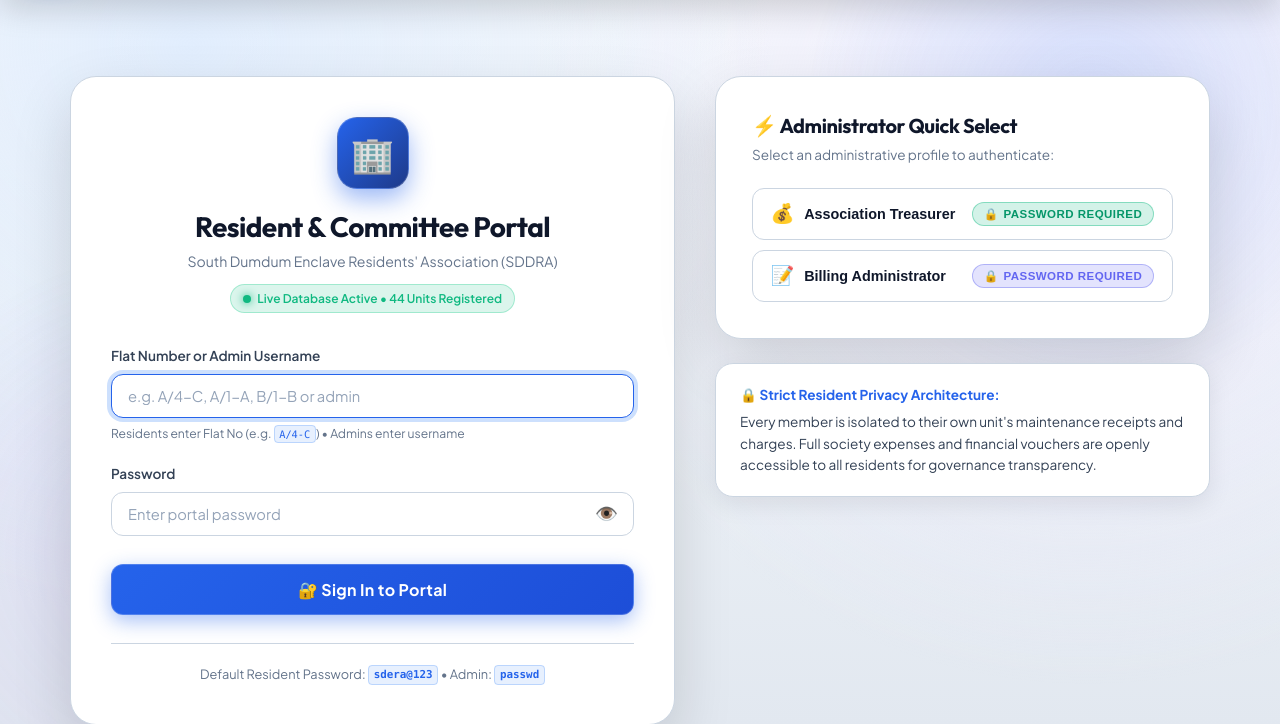
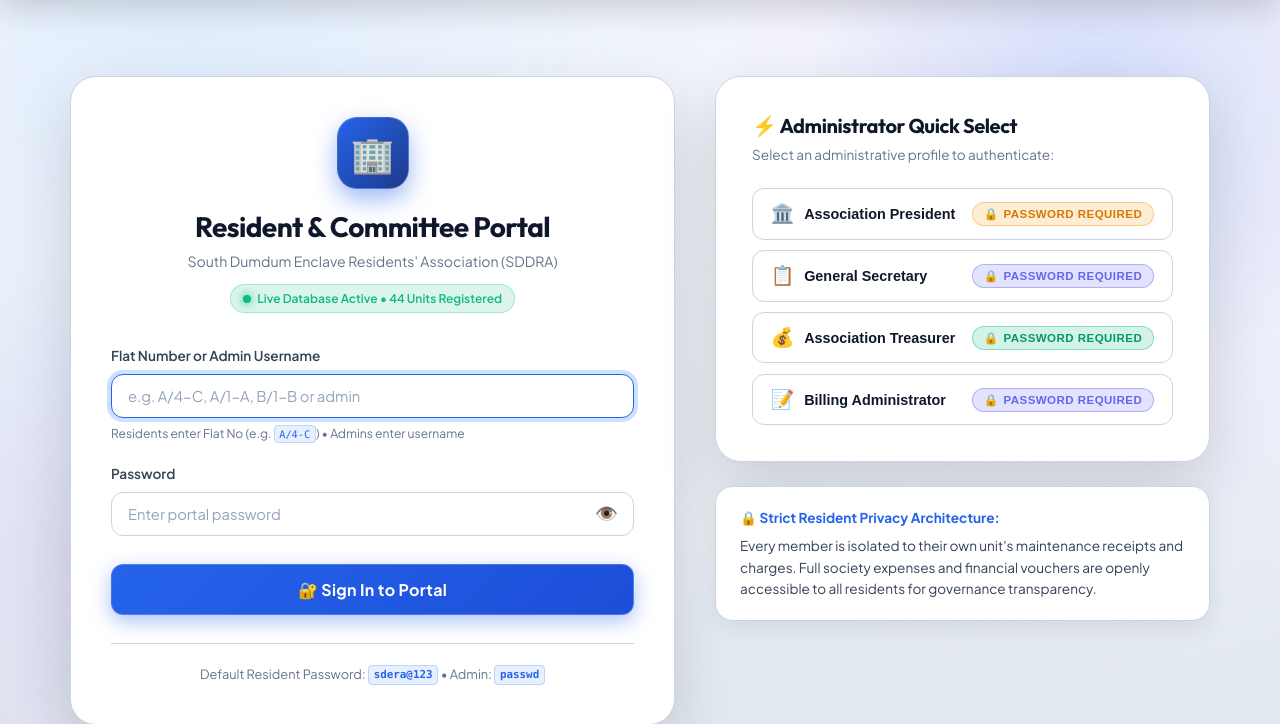
Before and after one commit to hiitzsdg/sddra-portal, a Flask app: a page that uses templates/login.html in a window 1280 px wide. Shown: the part 74-798 px from the top of the page. Run offline with Flask 3, Linux system fonts and the light colour scheme; a user stored in the database is signed in.

Commit message:
Add Association President and General Secretary to Administrator Quick Select

```diff
--- a/templates/login.html
+++ b/templates/login.html
@@ -72,6 +72,26 @@
 
             <!-- Committee Roles (Password Prompt Required) -->
             <div style="display: flex; flex-direction: column; gap: 0.65rem;">
+                <button type="button" onclick="selectAdminLogin('president', 'Association President (Dr. Asit Kumar Bera)')" class="demo-btn" style="width: 100%; text-align: left; background: var(--surface-card); border: 1px solid var(--surface-border); cursor: pointer;">
+                    <span style="display: flex; align-items: center; gap: 0.6rem;">
+                        <span style="font-size: 1.2rem;">🏛️</span>
+                        <span class="text-main">Association President</span>
+                    </span>
+                    <span class="badge badge-president" style="display: inline-flex; align-items: center; gap: 0.3rem;">
+                        <span>🔒</span> Password Required
+                    </span>
+                </button>
+
+                <button type="button" onclick="selectAdminLogin('secretary', 'General Secretary (Somenath Halder)')" class="demo-btn" style="width: 100%; text-align: left; background: var(--surface-card); border: 1px solid var(--surface-border); cursor: pointer;">
+                    <span style="display: flex; align-items: center; gap: 0.6rem;">
+                        <span style="font-size: 1.2rem;">📋</span>
+                        <span class="text-main">General Secretary</span>
+                    </span>
+                    <span class="badge badge-secretary" style="display: inline-flex; align-items: center; gap: 0.3rem;">
+                        <span>🔒</span> Password Required
+                    </span>
+                </button>
+
                 <button type="button" onclick="selectAdminLogin('treasurer', 'Association Treasurer (Master Admin)')" class="demo-btn" style="width: 100%; text-align: left; background: var(--surface-card); border: 1px solid var(--surface-border); cursor: pointer;">
                     <span style="display: flex; align-items: center; gap: 0.6rem;">
                         <span style="font-size: 1.2rem;">💰</span>
```
